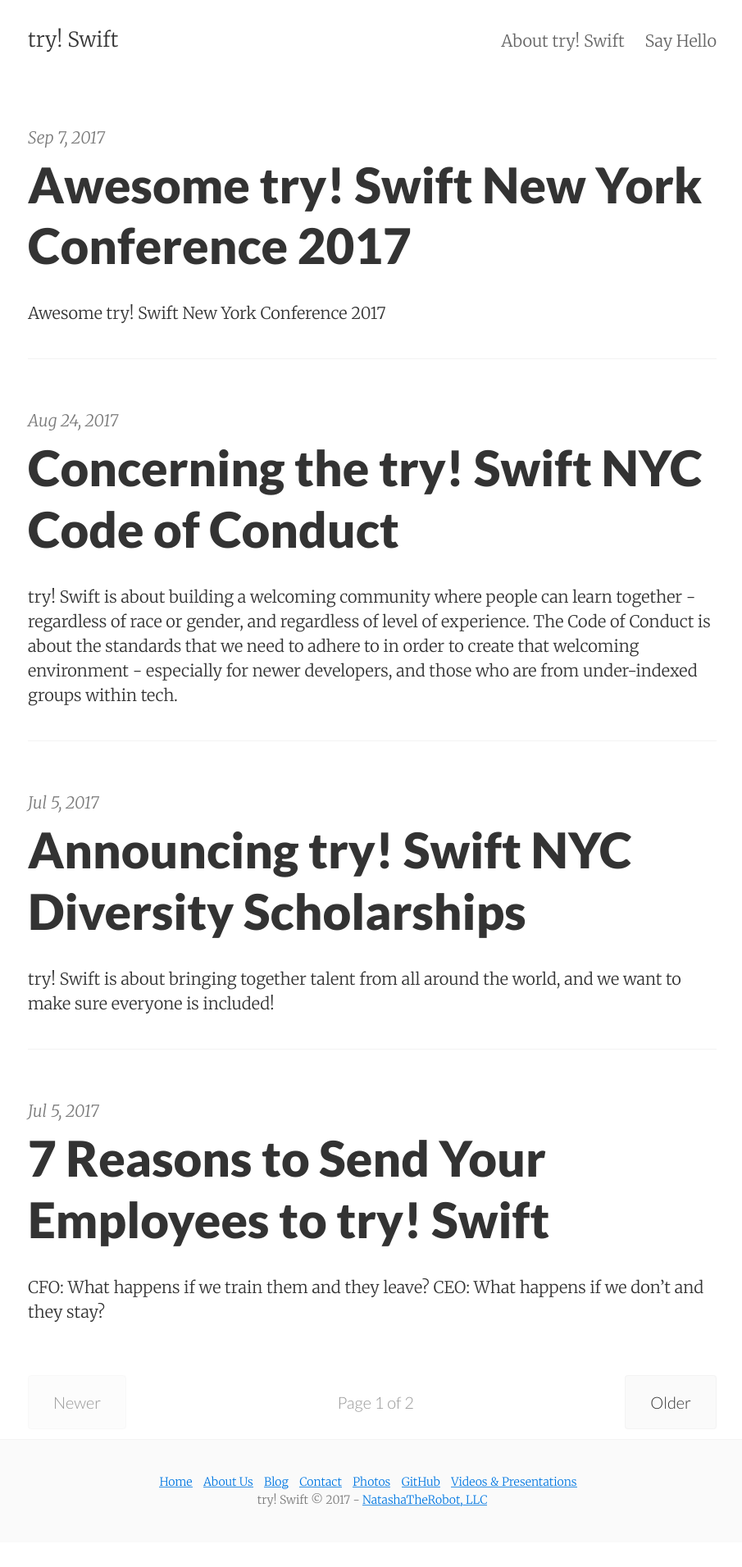
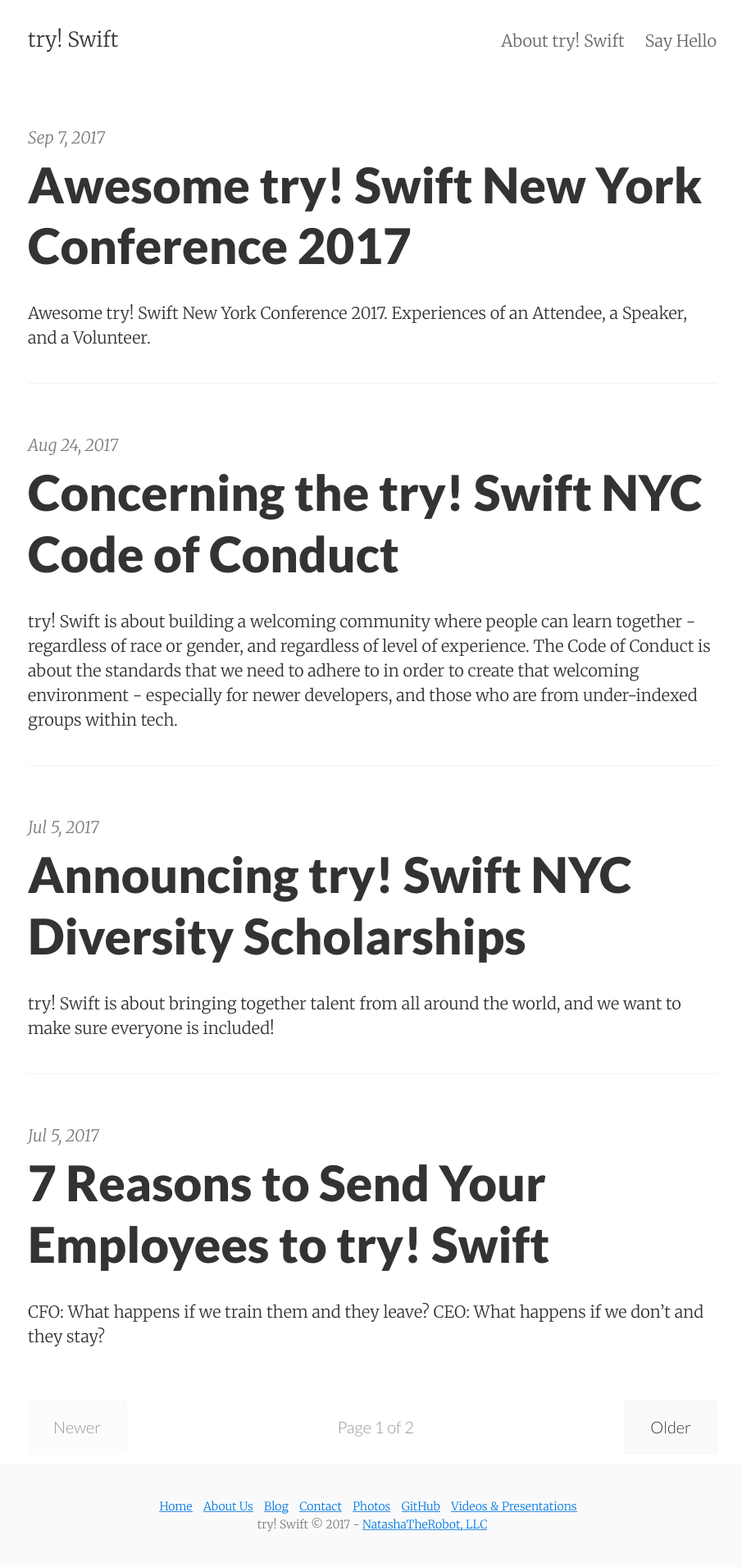
Before and after one commit to tryswift/blog, a Jekyll site: the page built from index.html, in a window 1280 px wide. Shown: the whole page at 82% size, without its empty margins (186-1091 px from the left). Built offline with Jekyll 4.4.1, drawn with Linux system fonts in a browser that asks for light colours; the list of posts is cut into pages by our own code; before the commit the page ends 1881 px from its top, so only the background shows below that.

```diff
--- a/_posts/2017-09-07-awesome-try-swift-nyc.md
+++ b/_posts/2017-09-07-awesome-try-swift-nyc.md
@@ -2,7 +2,7 @@
 layout:     post
 title:      Awesome try! Swift New York Conference 2017
 date:       2017-09-07
-summary:    Awesome try! Swift New York Conference 2017
+summary:    Awesome try! Swift New York Conference 2017. Experiences of an Attendee, a Speaker, and a Volunteer.
 ---
 
 <img src="/images/nyc-2017/3.jpg" align="center">
```
Also changed, not shown: other parts of _posts/2017-09-07-awesome-try-swift-nyc.md (+2 -0 lines).
